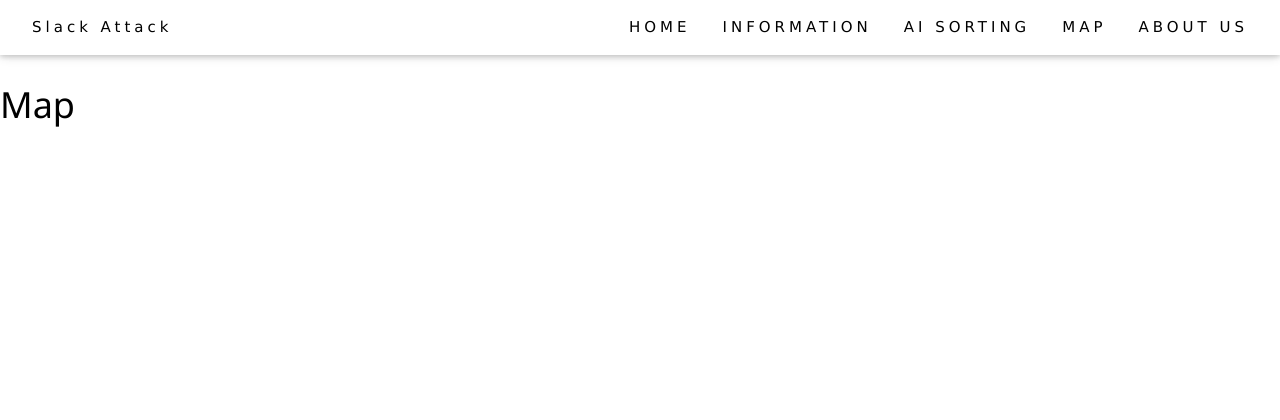
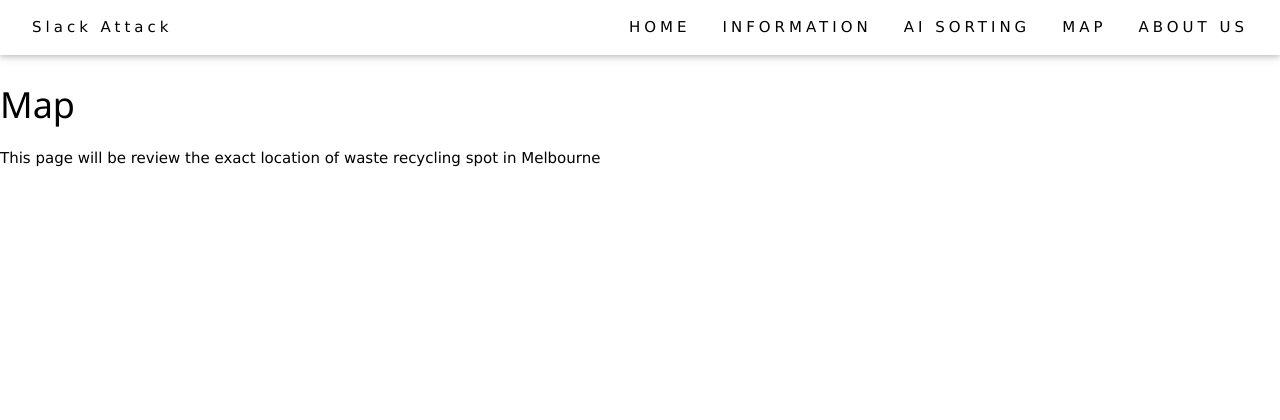
Before and after one commit to Nithin-G-R/tp18, a Flask app: page /map in a window 1280 px wide. Shown: the top 420 px of the page. Run offline with Flask 2, Linux system fonts and the light colour scheme.

Commit message:
Update Map.html

```diff
--- a/templates/Map.html
+++ b/templates/Map.html
@@ -1 +1,2 @@
 <h1>Map</h1>
+<p>This page will be review the exact location of waste recycling spot in Melbourne</p>
```
